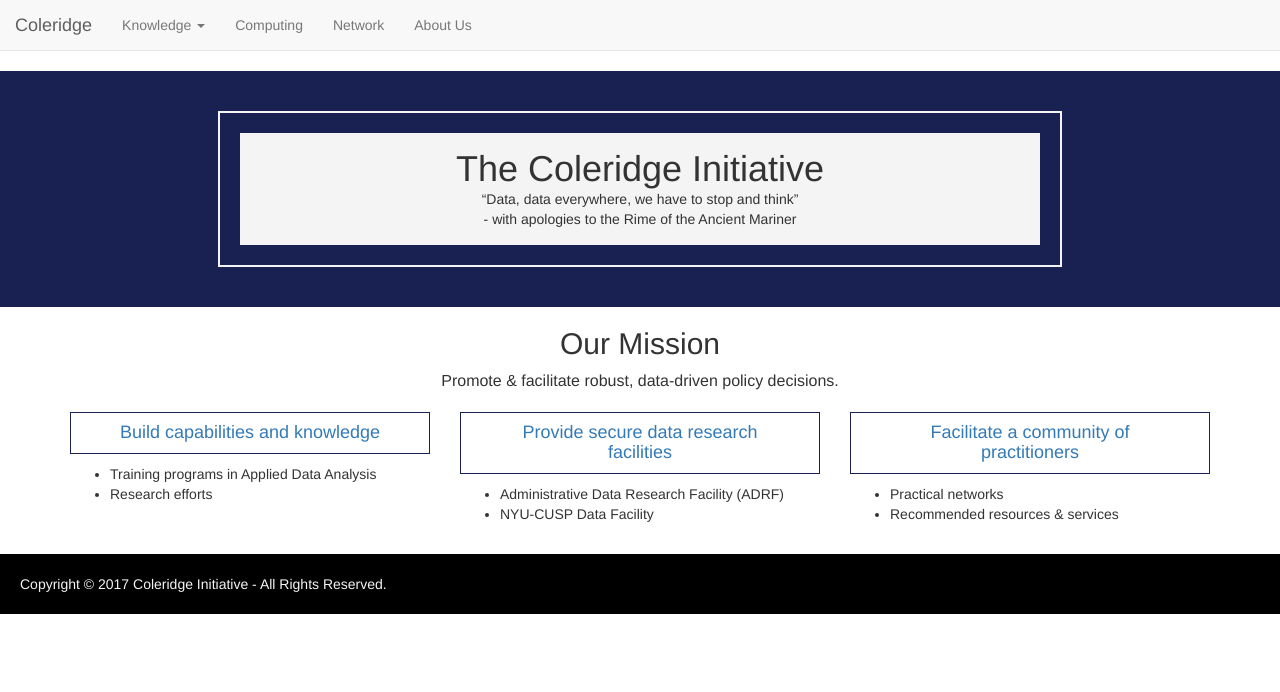
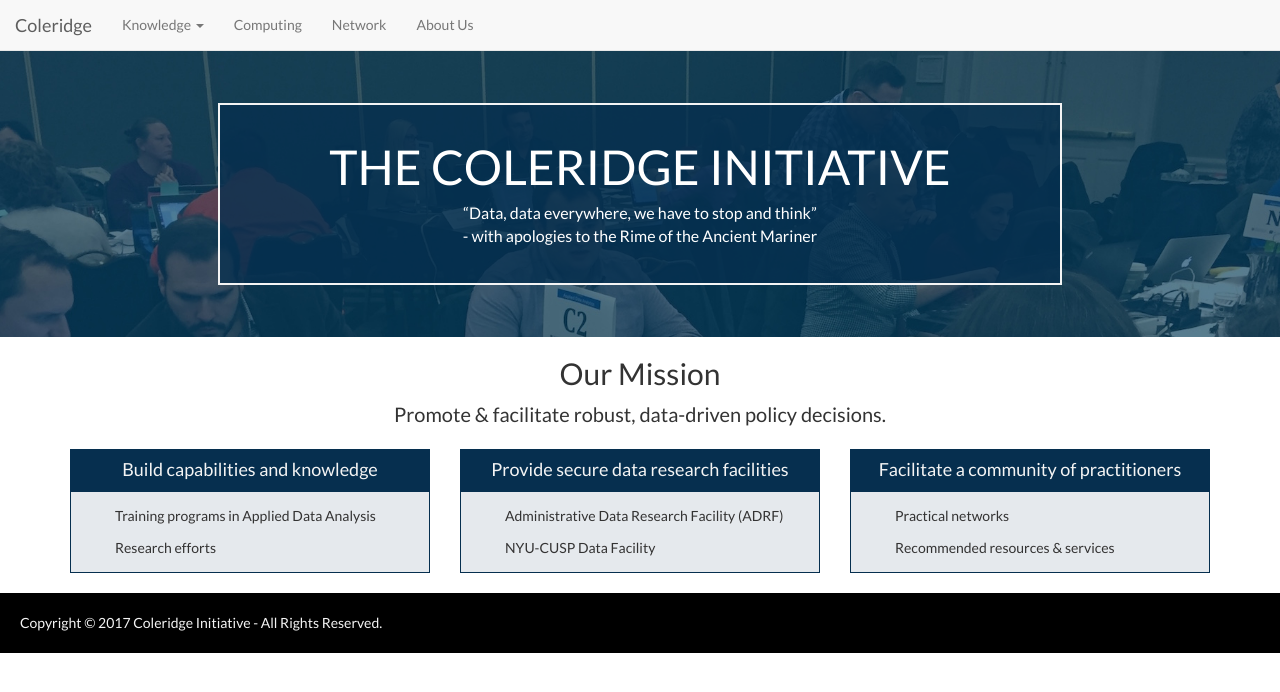
Before and after one commit to NYU-CI/coleridge, a Jekyll site: the page built from index.html, in a window 1280 px wide. Shown: the top 692 px of the page. Built offline with Jekyll 4.4.1, drawn with Linux system fonts in a browser that asks for light colours; nearby versions of some CDN libraries.

Commit message:
Big styling update to front page

```diff
--- a/_includes/masthead.html
+++ b/_includes/masthead.html
@@ -1,8 +1,8 @@
-<div class="container-fluid mast-bg">
+<div class="container-fluid mast-bg full">
   <div class="mast-outer">
     <div class="mast-inner">
     <h1 class="mast-title">The Coleridge Initiative</h1>
-    <p>“Data, data everywhere, we have to stop and think”<br>- with apologies to the Rime of the Ancient Mariner</p>
+    <p class="mast-slogan">“Data, data everywhere, we have to stop and think”<br>- with apologies to the Rime of the Ancient Mariner</p>
     </div>
   </div>
 </div>
--- a/_includes/mission.html
+++ b/_includes/mission.html
@@ -5,6 +5,7 @@
       {% for pillar in site.data.mission.pillars %}
       <div class="col-sm-4 pillar">
         <a href="{{site.baseurl}}/{{pillar.link}}"><h4>{{pillar.title}}</h4></a>
+        <div class="pillar-inner">
           <p>{{pillar.description}}<p>
           <ul>
             {% for bullet in pillar.bullets %}
@@ -12,6 +13,7 @@
             {% endfor %}
           </ul>
         </div>
+      </div>
       {% endfor %}
     </div>
 </div>
--- a/_layouts/default.html
+++ b/_layouts/default.html
@@ -18,12 +18,8 @@
   <script src="{{site.baseurl}}/assets/static/script.js"></script>
 
   <title>The Coleridge Initiative</title>
-  <!--
-  <link href="https://fonts.googleapis.com/css?family=Oswald" rel="stylesheet">
+  <link href="https://fonts.googleapis.com/css?family=Lato" rel="stylesheet">
   <link href="{{site.baseurl}}/assets/css/main.css" rel="stylesheet">
--->
-  <link href="{{site.baseurl}}/assets/css/dev.css" rel="stylesheet">
-
 </head>
 <body>
 
--- a/assets/css/dev.css
+++ /dev/null
@@ -1,108 +0,0 @@
-/* Nav Start */
-/* Nav End */
-
-
-/* Masthead Start */
-.mast-bg {
-  background-color: #182151;
-  padding: 40px 0;
-}
-.mast-outer {
-  border-style: solid;
-  border-width: 2px;
-  border-color: #F4F4F4;
-  padding: 20px;
-  width: 66%;
-  margin: 0 auto;
-}
-
-.mast-inner {
-  margin: 0;
-  background-color: #F4F4F4;
-  padding: 16px;
-}
-
-.mast-inner * {
-  margin: 0;
-  text-align: center;
-}
-
-@media (max-width:768px) {
-  .mast-title {font-size:24px}
-}
-/*
-.mast-inner h1 {
-  text-transform: uppercase;
-  font-family: 'Oswald', sans-serif;
-  font-size: 63px;
-  line-height: 80px;
-}
-
-.mast-inner p {
-  padding-bottom: 8px;
-}
-*/
-/* Masthead End */
-
-/* Mission Start */
-.mission {
-  margin-bottom: 20px;
-}
-
-.mission h2 {
-  text-align: center;
-}
-
-.mission > p {
-  text-align: center;
-  font-size: 16px;
-}
-
-.pillar h4 {
-  text-align: center;
-  padding: 10px 40px;
-  border: 1px solid #182151;
-}
-/* Mission End */
-
-
-/* Team Start */
-.team {
-  margin-top: 16px;
-  background-color: #F4F4F4;
-}
-
-.positions {
-  list-style-type: none;
-  padding: 0;
-}
-
-.positions li {
-  margin-bottom: 4px;
-}
-
-.team-member h4 {
-  margin-bottom: 4px;
-}
-
-.team-member p {
-  margin-bottom: 16px;
-}
-
-.team-member-image {
-  max-width: 150px;
-}
-/* Team End */
-
-
-/* Footer Start */
-.footer {
-  background-color: #000;
-  color: #F4F4F4;
-  padding: 20px;
-}
-
-footer p {
-  margin: 0;
-}
-/* Footer End */
--- a/assets/css/main.css
+++ b/assets/css/main.css
@@ -1,92 +1,30 @@
-/* Site Start */
-html {
-  margin: 0;
-  padding: 0;
-  font: normal 100%/1.4 Georgia,serif;
-  background-color: #F4F4F4;
-  color: #182151;
+/* General Styling Start */
+a:link, a:visited, a:hover, a:active {
+    text-decoration: none;
 }
 
 body {
-  margin: 0;
+  font-family: 'Lato', sans-serif;
 }
 
-a {
-  color: #182151;
-  text-decoration: none;
+/* General Styling Start */
+
+/* Nav Start */
+.navbar {
+  margin-bottom: 0;
 }
-
-.content {
-  margin-left: 32px;
-}
-
-h1 {
-  font-family: 'Oswald', sans-serif;
-  font-weight: bolder;
-}
-
-h2 {
-  text-transform: uppercase;
-  font-family: 'Oswald', sans-serif;
-  font-weight: lighter;
-}
-
-h3 {
-  font-family: 'Oswald', sans-serif;
-}
-
-h4 {
-  font-family: 'Oswald', sans-serif;
-}
-
-.indent {
-  margin: 16px;
-}
-
-hr {
-  margin-right: 32px
-}
-/* Site End */
-
-/* Navigation Start */
-nav {
-  border-bottom: 1px solid #182151;
-}
-
-nav ul {
-  list-style-type: none;
-  margin: 0 16px;
-  padding: 0;
-  overflow: hidden;
-  background-color: #F4F4F4;
-}
-
-nav ul li {
-  float: left;
-}
-
-nav ul li a {
-  display: block;
-  color: #182151;
-  text-align: center;
-  padding: 14px 16px;
-  text-decoration: none;
-}
-
-nav ul li a:hover {
-  background-color: #FFF;
-}
-
-.active {
-  color: #182151;
-  font-weight: 600;
-}
-/* Navigation End */
+/* Nav End */
 
 /* Masthead Start */
 .mast-bg {
-  background-color: #182151;
-  padding: 40px 0;
+  background: url('../images/class-bg-ink.jpg') no-repeat center center fixed;
+  -webkit-background-size: cover;
+  -moz-background-size: cover;
+  background-size: cover;
+  -o-background-size: cover;
+  height:100%;
+  background-color: #062F4F;
+  padding: 52px 0;
 }
 
 .mast-outer {
@@ -96,11 +34,11 @@
   padding: 20px;
   width: 66%;
   margin: 0 auto;
+  background-color: rgba(6, 47, 79, 0.75);
 }
 
 .mast-inner {
   margin: 0;
-  background-color: #F4F4F4;
   padding: 16px;
 }
 
@@ -109,6 +47,22 @@
   text-align: center;
 }
 
+.mast-title {
+  color: #FFFFFF;
+  text-transform: uppercase;
+  font-size: 48px;
+  margin-bottom: 8px;
+}
+
+.mast-slogan {
+  color: #FFFFFF;
+  font-size: 16px;
+}
+
+@media (max-width:768px) {
+  .mast-title {font-size:28px}
+}
+/*
 .mast-inner h1 {
   text-transform: uppercase;
   font-family: 'Oswald', sans-serif;
@@ -119,102 +73,93 @@
 .mast-inner p {
   padding-bottom: 8px;
 }
+*/
 /* Masthead End */
 
-/* Misson Start */
+/* Mission Start */
 .mission {
-  background-color: #FFF;
+  margin-bottom: 20px;
 }
 
-.pillars {
-  display: inline-block;
-
+.mission h2 {
+  text-align: center;
 }
 
-.pillar-wrapper {
-  margin: 0 auto;
+.mission > p {
+  text-align: center;
+  font-size: 20px;
 }
 
-.pillar {
-  float: left;
-  width: 360px;
-  padding: 4px;
-  margin: 4px;
+.pillar h4 {
+  text-align: center;
+  padding: 10px 20px;
+  margin-bottom: 0px;
+  border: 1px solid #062F4F;
+  background-color: #062F4F;
+  color: #F4F4F4;
+  opacity: 1.0;
 }
 
-.pillar h3 {
-  text-align: center;
-  padding: 10px 80px;
-  border: 1px solid #182151;
+.pillar h4:hover{
+  background-color: rgba(6, 47, 79, 0.9);
+  color: #F4F4F4;
+}
+
+.pillar-inner {
+  border: 1px solid #062F4F;
+  /*background-color: rgba(184, 38, 1, 0.2);*/
+  /*background-color: rgba(129, 55, 114, 0.1);*/
+  background-color: rgba(6, 47, 79, 0.1);
+}
+
+.pillar-inner ul {
+  list-style: none;
+}
+
+.pillar-inner ul li {
+  margin: 4px 0;
+  padding: 4px;
 }
 /* Mission End */
 
+
 /* Team Start */
-/*
-.directors {
-  display: inline-block;
+.team {
+  margin-top: 16px;
+  background-color: #F4F4F4;
 }
 
-.director {
-  float: left;
-  max-width: 300px;
-  padding: 4px;
-  margin: 4px;
-}
-
-.director img {
-  display: block;
-  width: 150px;
-  height: 180px;
-}
-
-.director h4 {
-  font-family: 'Oswald', sans-serif;
-  font-size: 18px;
-  margin: 4px 0px;
-}
-
-.director ul {
+.positions {
   list-style-type: none;
-  margin: 8px 0;
   padding: 0;
 }
 
-.instructors, .platforms {
-  display: inline-block;
+.positions li {
+  margin-bottom: 4px;
 }
 
-.instructor, .platform {
-  float: left;
-  width: 270px;
-  padding: 4px;
-  margin: 4px;
-}
-.instructor img, .platform img {
-  display: block;
-  width: 150px;
-  height: 180px;
+.team-member h4 {
+  margin-bottom: 4px;
 }
 
-.instructor h4, .platform h4 {
-  font-family: 'Oswald', sans-serif;
-  font-size: 18px;
-  margin: 4px 0px;
+.team-member p {
+  margin-bottom: 16px;
 }
 
-.instructor p, .platform p {
-  margin: 0;
-  padding: 0;
+.team-member-image {
+  max-width: 150px;
 }
-*/
 /* Team End */
 
 
 /* Footer Start */
-footer {
+.footer {
   background-color: #000;
   color: #F4F4F4;
   padding: 20px;
-  margin-top: 10px;
+}
+
+footer p {
+  margin: 0;
 }
 /* Footer End */
```
Also changed, not shown: assets/images/class-bg-ink.jpg (added), assets/images/class-bg.jpg (added). Lines whose indentation alone changed are shown as unchanged.
